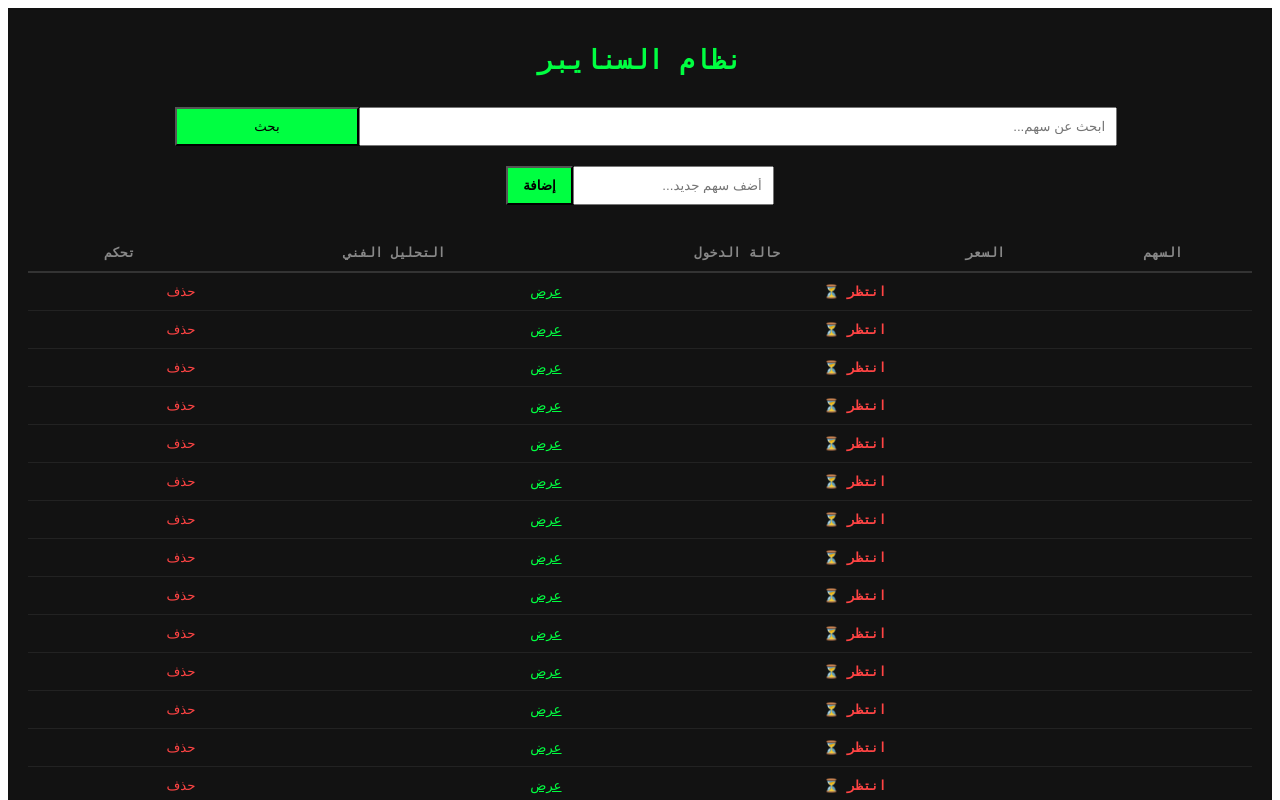
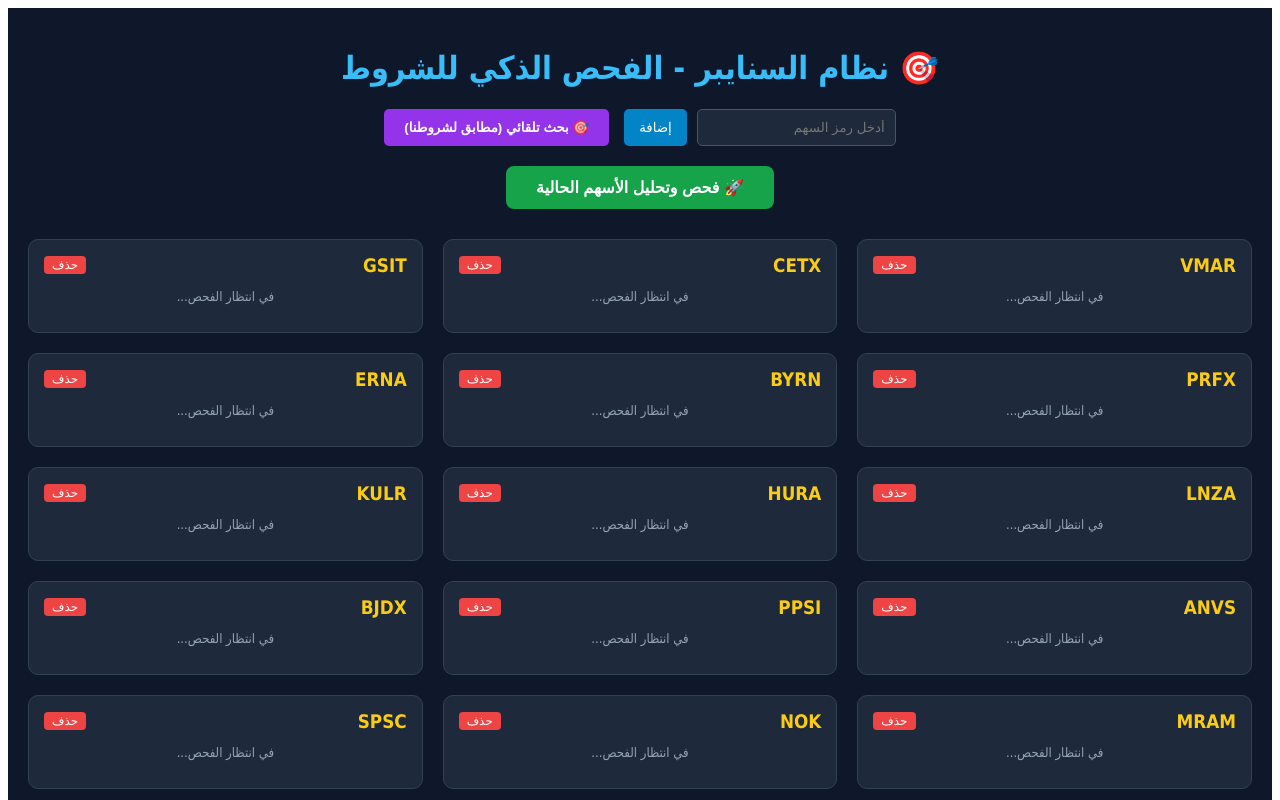
Before and after one commit to fares1040/trading-bot-pro, a Next.js app: page / in a window 1280 px wide. Shown: the top 800 px of the page. Built offline with nearby package versions, Linux system fonts and the light colour scheme; no server answers.

Commit message:
Update page.jsx

```diff
--- a/app/page.jsx
+++ b/app/page.jsx
@@ -2,87 +2,143 @@
 import { useState, useEffect } from 'react';
 
 export default function Home() {
-  const [ticker, setTicker] = useState('');
-  const [newTicker, setNewTicker] = useState('');
-  const [watchlist, setWatchlist] = useState([
-    'TOVX', 'NIO', 'LOT', 'HURA', 'KULR', 'BYRN', 'OLB', 'OCG',
-    'LNZA', 'PPSI', 'QUCY', 'PLUG', 'ERNA', 'BJDX', 'MRAM', 'NOK',
-    'SPSC', 'PODC', 'OPI', 'ANVS', 'VMAR', 'CETX', 'GSIT', 'PRFX'
-  ]);
-  const [watchData, setWatchData] = useState([]);
+  const [symbols, setSymbols] = useState(() => {
+    if (typeof window !== 'undefined') {
+      const saved = localStorage.getItem('sniper_symbols');
+      if (saved) {
+        try { return JSON.parse(saved); } catch (e) {}
+      }
+    }
+    // القائمة الافتراضية محدثة بالأسهم الجديدة والسابقة
+    return [
+      'VMAR', 'CETX', 'GSIT', 'PRFX', 'BYRN', 'ERNA',
+      'LNZA', 'HURA', 'KULR', 'ANVS', 'PPSI', 'BJDX',
+      'MRAM', 'NOK', 'SPSC', 'PODC', 'OPI', 'TOVX',
+      'NIO', 'LOT', 'OLB', 'OCG', 'QUCY', 'PLUG'
+    ];
+  });
+
+  const [newSymbol, setNewSymbol] = useState('');
+  const [results, setResults] = useState({});
+  const [loading, setLoading] = useState(false);
+  const [scanning, setScanning] = useState(false);
 
   useEffect(() => {
-    const saved = localStorage.getItem('myWatchlist');
-    if (saved) setWatchlist(JSON.parse(saved));
-  }, []);
+    localStorage.setItem('sniper_symbols', JSON.stringify(symbols));
+  }, [symbols]);
 
-  useEffect(() => {
-    localStorage.setItem('myWatchlist', JSON.stringify(watchlist));
-  }, [watchlist]);
+  // فحص الأسهم المضافة
+  const runAnalysis = async () => {
+    setLoading(true);
+    const newResults = {};
+    for (let sym of symbols) {
+      try {
+        const res = await fetch(`/api/analyze?symbol=${sym}`);
+        const data = await res.json();
+        newResults[sym] = data;
+      } catch (err) {
+        newResults[sym] = { error: "فشل الاتصال" };
+      }
+    }
+    setResults(newResults);
+    setLoading(false);
+  };
 
-  useEffect(() => {
-    const fetchData = async () => {
-      const data = await Promise.all(watchlist.map(async (s) => {
-        try {
-          const res = await fetch(`/api/analyze?symbol=${s}`);
-          return await res.json();
-        } catch (err) {
-          return { symbol: s, currentPrice: '---', isSuitable: false, analysis: 'جاري التحليل...' };
-        }
-      }));
-      setWatchData(data);
-    };
-    fetchData();
-    const interval = setInterval(fetchData, 10000);
-    return () => clearInterval(interval);
-  }, [watchlist]);
+  // البحث التلقائي عن الأسهم المطابقة للشروط في السوق
+  const scanMarketForMatches = async () => {
+    setScanning(true);
+    try {
+      const res = await fetch(`/api/analyze?scan=true`);
+      const data = await res.json();
+      if (data.matched && data.matched.length > 0) {
+        const merged = Array.from(new Set([...symbols, ...data.matched]));
+        setSymbols(merged);
+        alert(`تم العثور وإضافة ${data.matched.length} سهم مطابق لشروط الكلاستر بنجاح! 🎯`);
+      } else {
+        alert('لم يتم العثور على أسهم تطابق الشروط بدقة في هذه اللحظة.');
+      }
+    } catch (e) {
+      alert('حدث خطأ أثناء البحث التلقائي.');
+    }
+    setScanning(false);
+  };
 
-  const handleSearch = async () => {
-    if (!ticker) return;
-    const res = await fetch(`/api/analyze?symbol=${ticker.toUpperCase()}`);
-    const data = await res.json();
-    alert(data.analysis || "جاري التحليل...");
+  const addSymbol = (e) => {
+    e.preventDefault();
+    if (!newSymbol.trim()) return;
+    const upper = newSymbol.toUpperCase().trim();
+    if (!symbols.includes(upper)) setSymbols([...symbols, upper]);
+    setNewSymbol('');
+  };
+
+  const removeSymbol = (symToRemove) => {
+    setSymbols(symbols.filter(s => s !== symToRemove));
   };
 
   return (
-    <div style={{ backgroundColor: '#121212', color: '#fff', padding: '20px', fontFamily: 'monospace', minHeight: '100vh', direction: 'rtl' }}>
-      <h1 style={{ textAlign: 'center', color: '#00ff41', marginBottom: '30px' }}>نظام السنايبر</h1>
-      <div style={{ marginBottom: '20px', textAlign: 'center' }}>
-        <input onChange={(e) => setTicker(e.target.value)} placeholder="ابحث عن سهم..." style={{ width: '60%', padding: '10px' }} />
-        <button onClick={handleSearch} style={{ width: '15%', marginLeft: '1%', padding: '10px', background: '#00ff41', cursor: 'pointer' }}>بحث</button>
+    <main style={{ padding: '20px', direction: 'rtl', fontFamily: 'Tahoma, sans-serif', background: '#0f172a', color: '#fff', minHeight: '100vh' }}>
+      <h1 style={{ textAlign: 'center', color: '#38bdf8' }}>🎯 نظام السنايبر - الفحص الذكي للشروط</h1>
+
+      {/* الأزرار وأدوات البحث */}
+      <div style={{ display: 'flex', justifyContent: 'center', gap: '15px', marginBottom: '20px', flexWrap: 'wrap' }}>
+        <form onSubmit={addSymbol} style={{ display: 'flex', gap: '10px' }}>
+          <input
+            type="text"
+            placeholder="أدخل رمز السهم"
+            value={newSymbol}
+            onChange={(e) => setNewSymbol(e.target.value)}
+            style={{ padding: '10px', borderRadius: '5px', border: '1px solid #475569', background: '#1e293b', color: '#fff' }}
+          />
+          <button type="submit" style={{ padding: '10px 15px', background: '#0284c7', color: '#fff', border: 'none', borderRadius: '5px', cursor: 'pointer' }}>إضافة</button>
+        </form>
+
+        <button
+          onClick={scanMarketForMatches}
+          disabled={scanning}
+          style={{ padding: '10px 20px', background: scanning ? '#64748b' : '#9333ea', color: '#fff', border: 'none', borderRadius: '5px', cursor: 'pointer', fontWeight: 'bold' }}
+        >
+          {scanning ? '🔄 جاري الفحص بالشروط...' : '🎯 بحث تلقائي (مطابق لشروطنا)'}
+        </button>
       </div>
-      <div style={{ marginBottom: '30px', textAlign: 'center' }}>
-        <input onChange={(e) => setNewTicker(e.target.value)} value={newTicker} placeholder="أضف سهم جديد..." style={{ padding: '10px' }} />
-        <button onClick={() => { if (newTicker) setWatchlist([...new Set([...watchlist, newTicker.toUpperCase()])]); setNewTicker(''); }} style={{ padding: '10px 15px', background: '#00ff41', color: '#000', cursor: 'pointer', fontWeight: 'bold' }}>إضافة</button>
+
+      <div style={{ textAlign: 'center', marginBottom: '30px' }}>
+        <button
+          onClick={runAnalysis}
+          disabled={loading}
+          style={{ padding: '12px 30px', background: loading ? '#64748b' : '#16a34a', color: '#fff', border: 'none', borderRadius: '8px', fontSize: '16px', cursor: 'pointer', fontWeight: 'bold' }}
+        >
+          {loading ? 'جاري فحص القائمة...' : '🚀 فحص وتحليل الأسهم الحالية'}
+        </button>
       </div>
-      <table style={{ width: '100%', borderCollapse: 'collapse', marginTop: '10px' }}>
-        <thead>
-          <tr style={{ color: '#888', borderBottom: '2px solid #333' }}>
-            <th style={{ padding: '10px' }}>السهم</th>
-            <th style={{ padding: '10px' }}>السعر</th>
-            <th style={{ padding: '10px' }}>حالة الدخول</th>
-            <th style={{ padding: '10px' }}>التحليل الفني</th>
-            <th style={{ padding: '10px' }}>تحكم</th>
-          </tr>
-        </thead>
-        <tbody>
-          {watchData.map((s, i) => (
-            <tr key={i} style={{ borderBottom: '1px solid #222', backgroundColor: s.isSuitable ? 'rgba(0, 255, 65, 0.1)' : 'transparent' }}>
-              <td style={{ padding: '10px', fontWeight: 'bold' }}>{s.symbol}</td>
-              <td style={{ padding: '10px' }}>{s.currentPrice}</td>
-              <td style={{ padding: '10px', color: s.isSuitable ? '#00ff41' : '#ff4444', fontWeight: 'bold' }}>
-                {s.isSuitable ? "مناسب ✅" : "انتظر ⏳"}
-              </td>
-              <td style={{ padding: '10px' }}>
-                <button onClick={() => alert(s.analysis || "لا يوجد تحليل")} style={{ color: '#00ff41', background: 'none', border: 'none', cursor: 'pointer', textDecoration: 'underline' }}>عرض</button>
-              </td>
-              <td style={{ padding: '10px' }}>
-                <button onClick={() => setWatchlist(watchlist.filter(item => item !== s.symbol))} style={{ color: '#ff4444', background: 'none', border: 'none', cursor: 'pointer' }}>حذف</button>
-              </td>
-            </tr>
-          ))}
-        </tbody>
-      </table>
-    </div>
+
+      <div style={{ display: 'grid', gridTemplateColumns: 'repeat(auto-fit, minmax(300px, 1fr))', gap: '20px' }}>
+        {symbols.map((sym) => {
+          const data = results[sym];
+          return (
+            <div key={sym} style={{ background: '#1e293b', padding: '15px', borderRadius: '10px', border: '1px solid #334155', position: 'relative' }}>
+              <div style={{ display: 'flex', justifyContent: 'space-between', alignItems: 'center', marginBottom: '10px' }}>
+                <h3 style={{ margin: 0, color: '#facc15' }}>{sym}</h3>
+                <button onClick={() => removeSymbol(sym)} style={{ background: '#ef4444', color: '#fff', border: 'none', borderRadius: '4px', padding: '2px 8px', cursor: 'pointer', fontSize: '12px' }}>حذف</button>
+              </div>
+
+              {data ? (
+                <div>
+                  <pre style={{ whiteSpace: 'pre-wrap', fontFamily: 'inherit', fontSize: '13px', color: '#e2e8f0', background: '#0f172a', padding: '10px', borderRadius: '5px' }}>
+                    {data.analysis || data.error}
+                  </pre>
+                  {data.isSuitable && (
+                    <div style={{ marginTop: '10px', background: '#14532d', color: '#4ade80', padding: '5px', textAlign: 'center', borderRadius: '5px', fontSize: '13px', fontWeight: 'bold' }}>
+                      طابق شروط الكلاستر وأُرسل للتيليجرام ✅
+                    </div>
+                  )}
+                </div>
+              ) : (
+                <p style={{ color: '#94a3b8', fontSize: '13px', textAlign: 'center' }}>في انتظار الفحص...</p>
+              )}
+            </div>
+          );
+        })}
+      </div>
+    </main>
   );
 }
```
